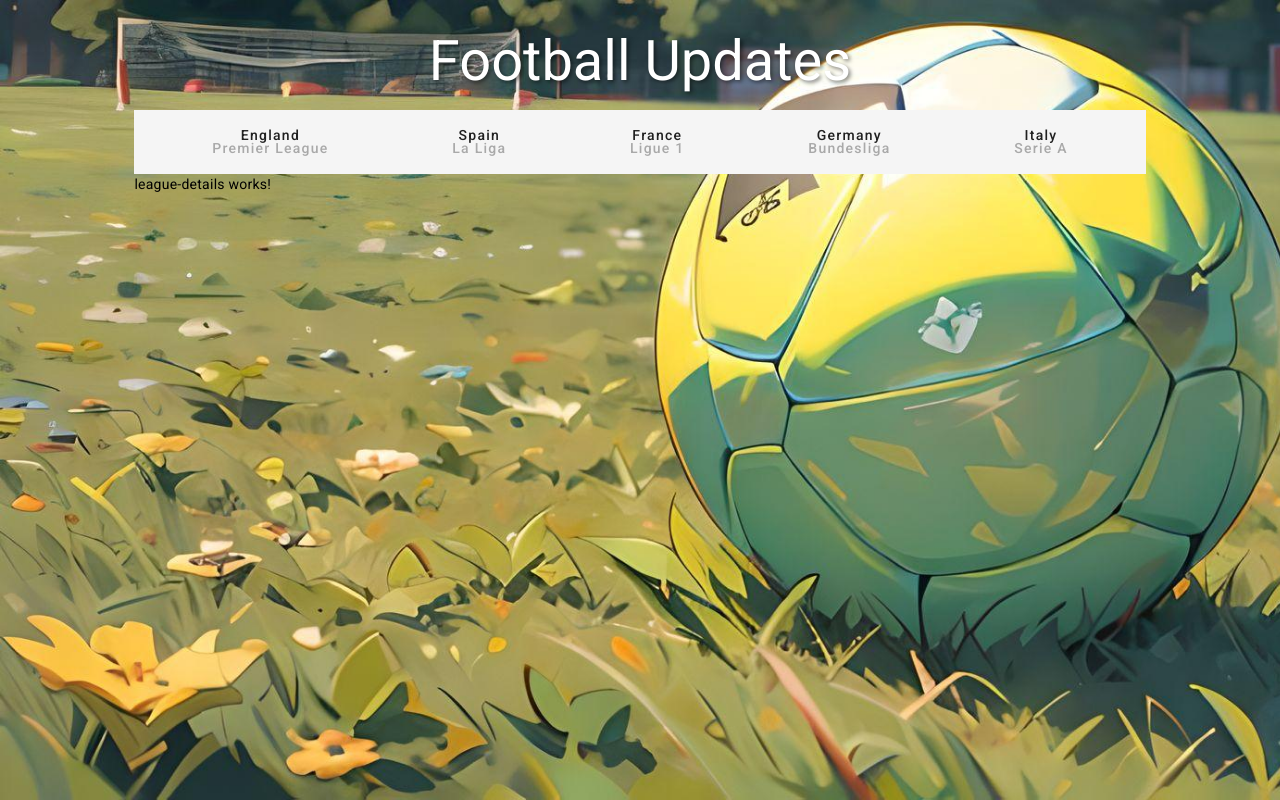
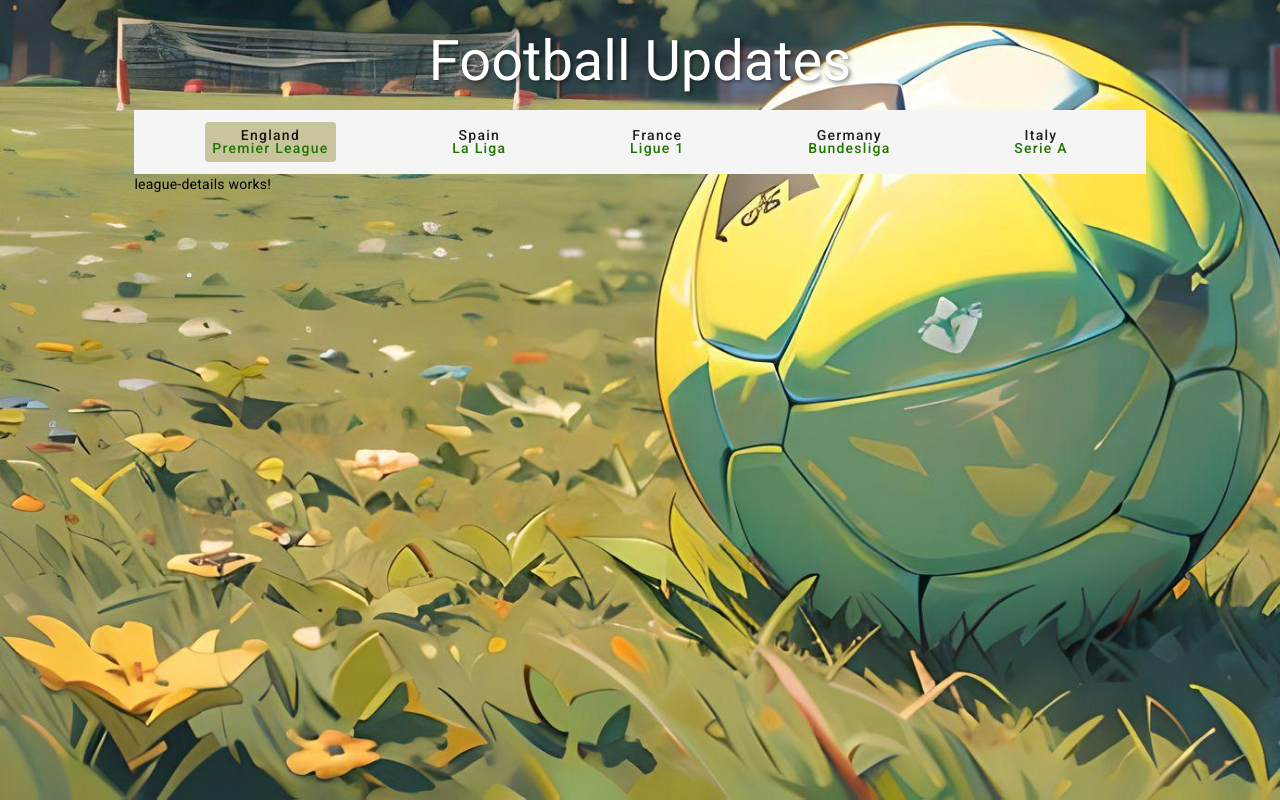
Before and after one commit to NVanvyve/FootballUpdates, an Angular app: page /england in a window 1280 px wide. Built offline with nearby package versions, Linux system fonts and the light colour scheme.

Commit message:
Active link on toolbar

```diff
--- a/src/app/components/toolbar/toolbar.component.html
+++ b/src/app/components/toolbar/toolbar.component.html
@@ -1,6 +1,7 @@
 <mat-toolbar class="toolbar-full-width">
   <a *ngFor="let footballCountry of footballCountries"
      [id]="(footballCountry.name| lowercase) + 'Select'"
+     routerLinkActive="active-link"
      [routerLink]="'/'+(footballCountry.name | lowercase)"
      mat-button>
     <div class="country">
--- a/src/app/components/toolbar/toolbar.component.sass
+++ b/src/app/components/toolbar/toolbar.component.sass
@@ -10,7 +10,7 @@
     height: auto
     padding: 1ex
 
-    &:hover, &:active
+    &:hover
       background-color: rgba(168, 164, 100, 0.2)
 
     .country, .league
@@ -18,4 +18,7 @@
       line-height: 90%
 
     .league
-      color: darkgray
+      color: rgb(32, 117, 0)
+
+.active-link
+  background-color: rgba(168, 164, 100, 0.6)
```
